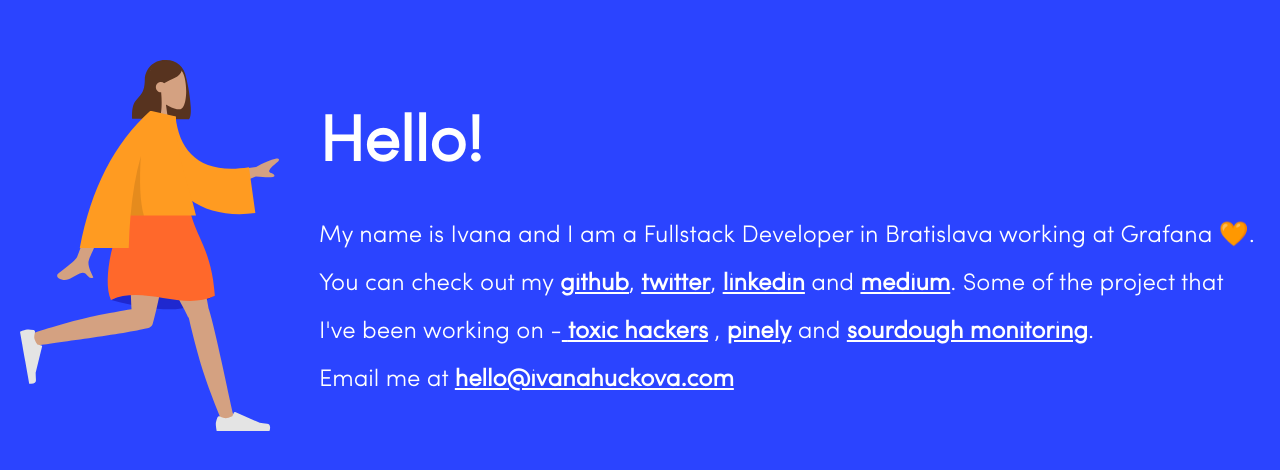
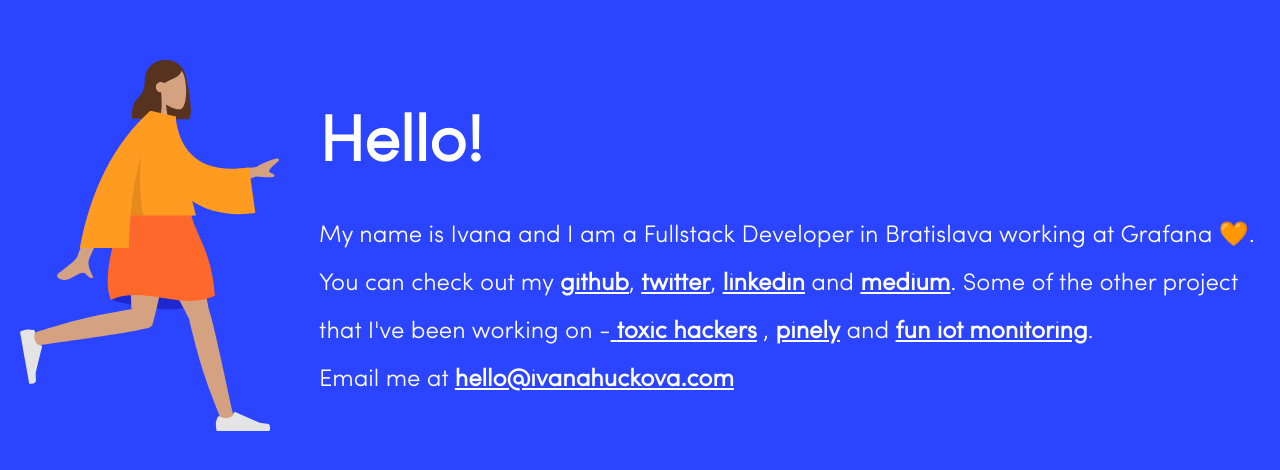
Before and after one commit to ivanahuckova/website_ivanahuckova, a React (Create React App) app: page / in a window 1280 px wide. Shown: the part 148-618 px from the top of the page. Built offline with nearby package versions, Linux system fonts and the light colour scheme; the HTML template or start-up script is replaced by a standard one.

Commit message:
Update content

```diff
--- a/src/App.js
+++ b/src/App.js
@@ -48,7 +48,7 @@
           >
             medium
           </a>
-          . Some of the project that I've been working on -
+          . Some of the other project that I've been working on -
           <a
             href="https://www.toxichacker.com"
             target="_blank"
@@ -67,11 +67,11 @@
           </a>{" "}
           and{" "}
           <a
-            href="https://github.com/ivanahuckova/sourdough_monitor"
+            href="https://github.com/grafana/diy-iot#examples-of-projects-built-with-arduino-and-grafana-cloud"
             arget="_blank"
             rel="noopener noreferrer"
           >
-            sourdough monitoring
+            fun iot monitoring
           </a>
           .
           <br />
```
Also changed, not shown: 1 other file (tests, documents, lock files or other folders).
